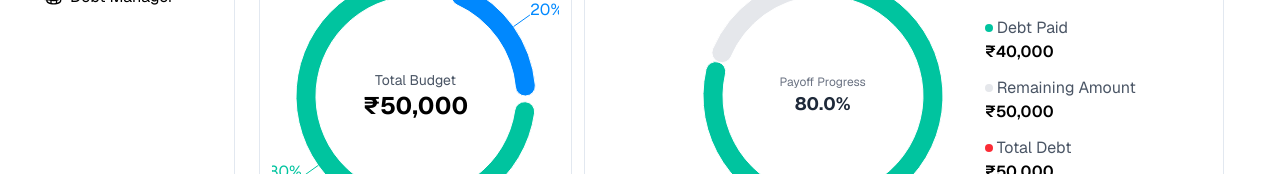
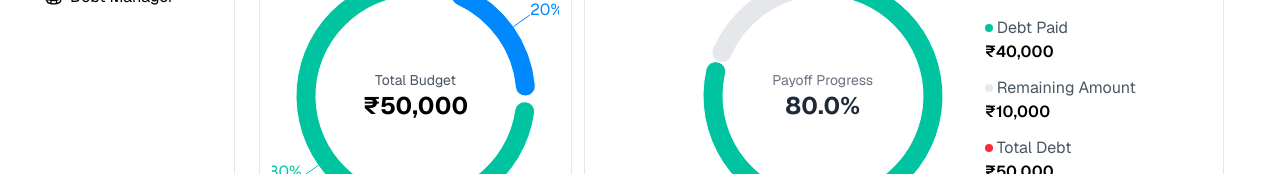
Before and after one commit to vikrammahto/paisasync, a Next.js app: page /overview in a window 1280 px wide. Shown: the part 324-498 px from the top of the page. Built offline with nearby package versions, Linux system fonts and the light colour scheme.

Commit message:
Typography update

```diff
--- a/src/components/OverviewDebt.jsx
+++ b/src/components/OverviewDebt.jsx
@@ -50,8 +50,8 @@ const OverviewDebt = () => {
               textAlign: 'center',
             }}
           >
-            <div className="text-xs text-gray-500">Payoff Progress</div>
-            <div className="text-lg font-bold text-gray-800">
+            <div className="text-sm text-gray-500">Payoff Progress</div>
+            <div className="text-2xl font-bold text-gray-800">
               {paidPercentage}%
             </div>
           </div>
@@ -76,7 +76,7 @@ const OverviewDebt = () => {
               ></span>
               Remaining Amount
             </span>
-            <div className="font-semibold">₹{totalDebt.toLocaleString()}</div>
+            <div className="font-semibold">₹{remainingAmount.toLocaleString()}</div>
           </div>
           <div>
             <span className="flex items-center gap-1 text-gray-600">
```
